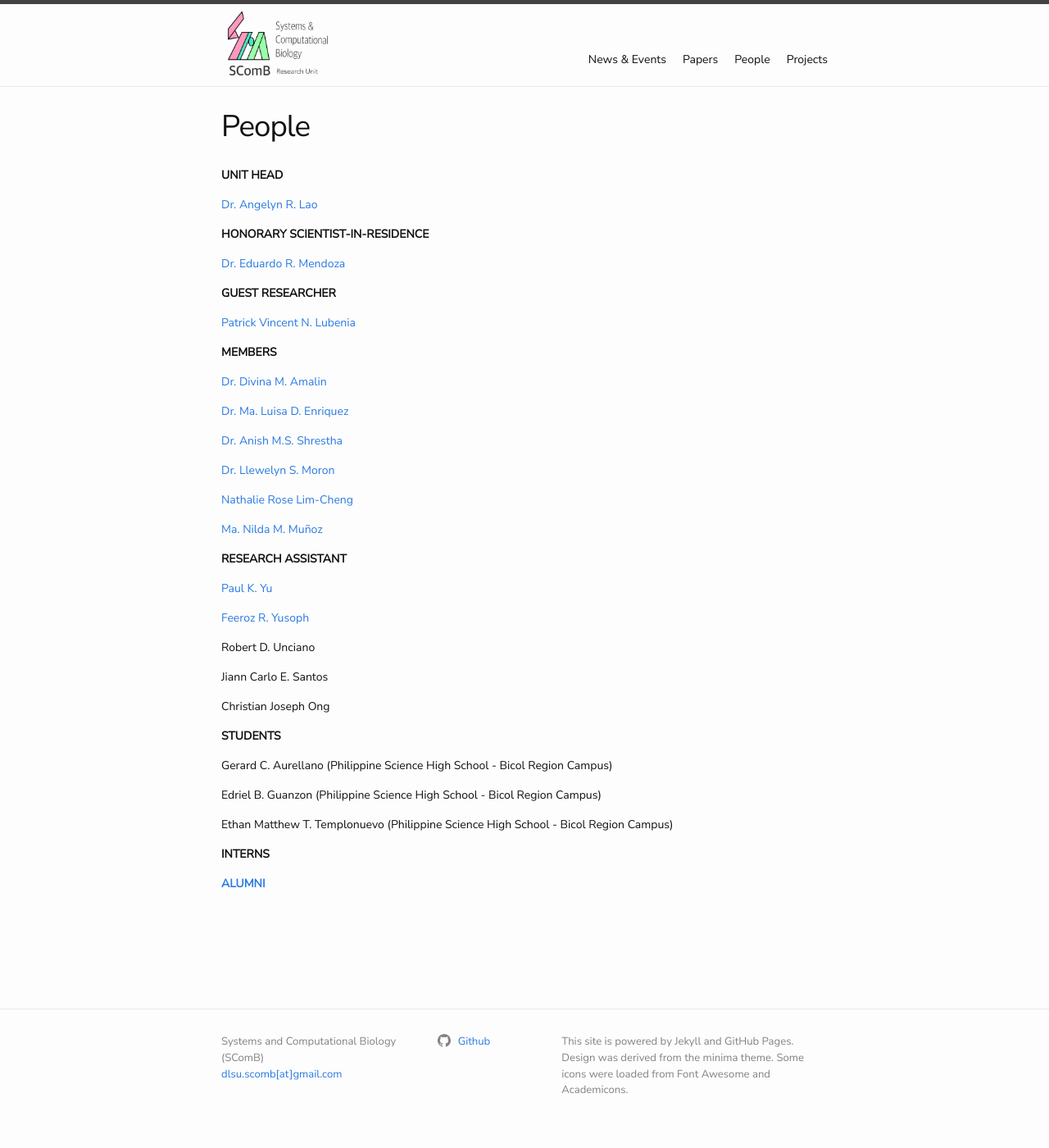
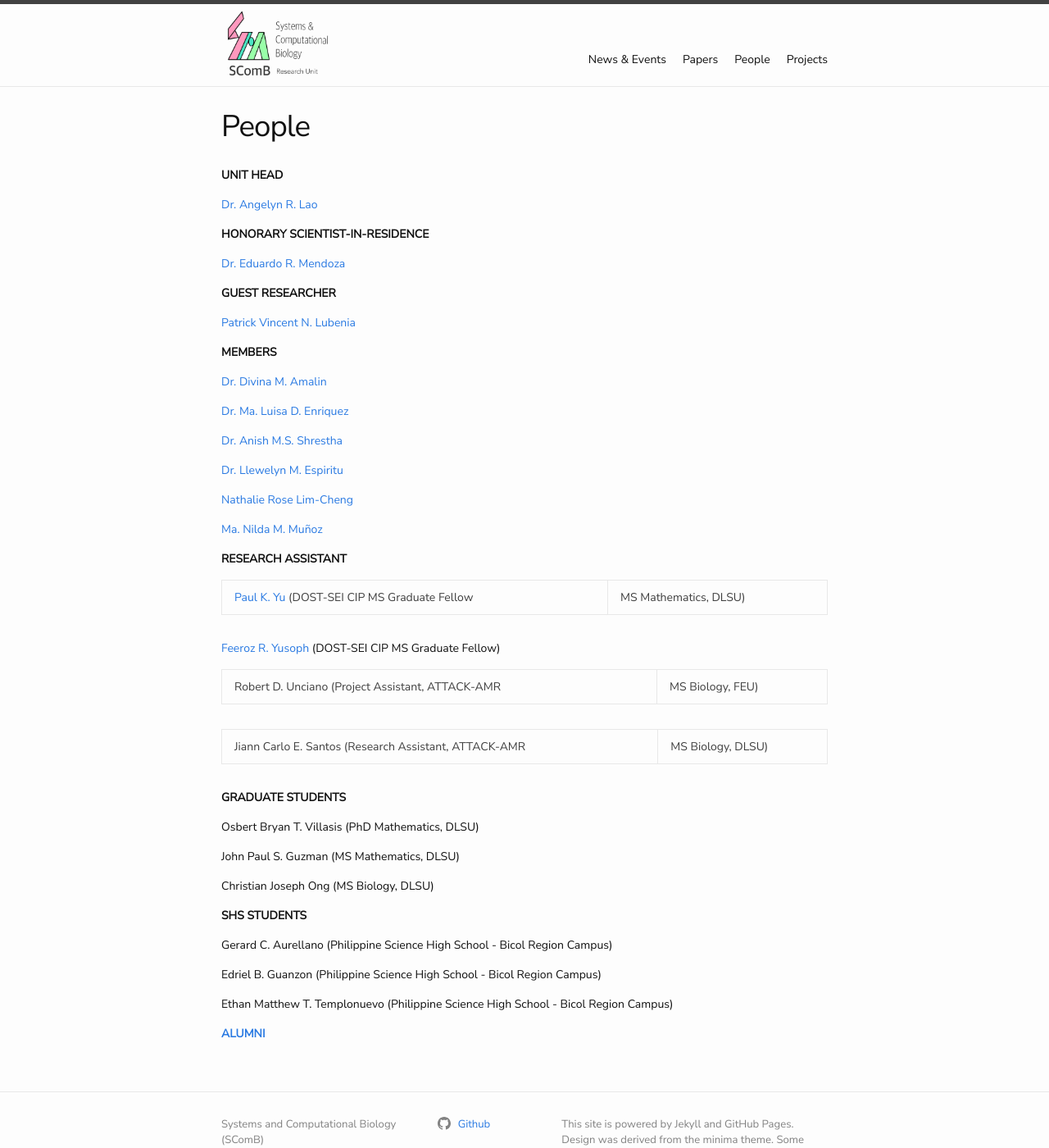
Before and after one commit to dlsu-scomb/dlsu-scomb.github.io, a Jekyll site: the page built from people.md, in a window 1280 px wide and 1400 px high. Shown: the whole window at 82% size. Built offline with Jekyll 4.4.1, drawn with Linux system fonts in a browser that asks for light colours; nearby versions of some CDN libraries; a style sheet for code colours, icons or effects is not loaded.

Commit message:
Update people.md

```diff
--- a/people.md
+++ b/people.md
@@ -24,7 +24,7 @@ permalink: /people/
 
 [Dr. Anish M.S. Shrestha](https://www.a-transposable-element.com/)
 
-[Dr. Llewelyn S. Moron](https://www.dlsu.edu.ph/colleges/cos/faculty-profile/?personnel=32742711505)
+[Dr. Llewelyn M. Espiritu](https://www.dlsu.edu.ph/colleges/cos/faculty-profile/?personnel=32742711505)
 
 [Nathalie Rose Lim-Cheng](https://scholar.google.com.ph/citations?user=Y--J7f8AAAAJ&hl=en)
 
@@ -32,17 +32,23 @@ permalink: /people/
 
 **RESEARCH ASSISTANT**
 
-[Paul K. Yu](https://yupaulk.github.io/)
+[Paul K. Yu](https://yupaulk.github.io/) (DOST-SEI CIP MS Graduate Fellow | MS Mathematics, DLSU)
 
-[Feeroz R. Yusoph](https://www.linkedin.com/in/feeroz-yusoph/?originalSubdomain=sa)
+[Feeroz R. Yusoph](https://www.linkedin.com/in/feeroz-yusoph/?originalSubdomain=sa) (DOST-SEI CIP MS Graduate Fellow)
 
-Robert D. Unciano
+Robert D. Unciano (Project Assistant, ATTACK-AMR | MS Biology, FEU)
 
-Jiann Carlo E. Santos
+Jiann Carlo E. Santos (Research Assistant, ATTACK-AMR | MS Biology, DLSU)
 
-Christian Joseph Ong
+**GRADUATE STUDENTS**
 
-**STUDENTS**
+Osbert Bryan T. Villasis (PhD Mathematics, DLSU)
+
+John Paul S. Guzman (MS Mathematics, DLSU)
+
+Christian Joseph Ong (MS Biology, DLSU)
+
+**SHS STUDENTS**
 
 Gerard C. Aurellano (Philippine Science High School - Bicol Region Campus)
 
@@ -50,6 +56,4 @@ Edriel B. Guanzon (Philippine Science High School - Bicol Region Campus)
 
 Ethan Matthew T. Templonuevo (Philippine Science High School - Bicol Region Campus)
 
-**INTERNS**
-
 [**ALUMNI**](/alumni)
```
